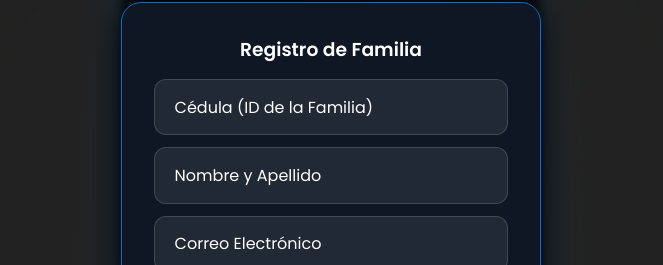
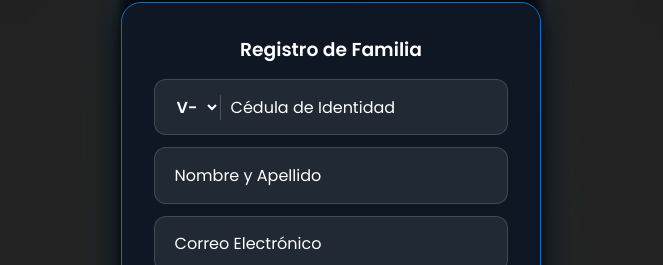
Before and after one commit to rrisandro/SIGAS, a Vue app: page /login in a window 1280 px wide. Both pictures are taken after a click on the button "Registrarse". Shown: the part 143-408 px from the top of the page, without its empty margins (309-972 px from the left). Built offline with nearby package versions, Linux system fonts and the light colour scheme; no server answers; the database is empty.

Commit message:
Recuperacion de password y validacion de los inputs

```diff
--- a/src/views/LoginView.vue
+++ b/src/views/LoginView.vue
@@ -1,7 +1,8 @@
 <template>
   <div class="login-page" :style="{ backgroundImage: `url(${bgImage})` }">
     <div class="card">
-      <form class="form" @submit.prevent="handleLogin">
+      <!-- VISTA DE LOGIN PRINCIPAL -->
+      <form v-if="!isResetMode && !isUpdatePasswordMode" class="form" @submit.prevent="handleLogin">
         <div class="logo-container">
           <img :src="logoImage" alt="SIGAS Logo" class="brand-logo" />
         </div>
@@ -46,7 +47,72 @@
           <button type="button" class="button2" @click="abrirModalRegistro">Registrarse</button>
         </div>
 
-        <button type="button" class="button3" @click="onForgotClick">¿Olvidaste tu contraseña?</button>
+        <button type="button" class="button3" @click="isResetMode = true; error = ''; notice = '';">¿Olvidaste tu contraseña?</button>
+      </form>
+
+      <!-- VISTA DE SOLICITUD DE RECUPERACIÓN -->
+      <form v-else-if="isResetMode && !isUpdatePasswordMode" class="form" @submit.prevent="handlePasswordResetRequest">
+        <div class="logo-container">
+          <img :src="logoImage" alt="SIGAS Logo" class="brand-logo" />
+        </div>
+
+        <h2 id="heading">Recuperar Contraseña</h2>
+        <p class="instruction-text">Ingresa tu correo electrónico registrado y te enviaremos un enlace para restablecer tu contraseña.</p>
+
+        <div class="field">
+          <svg viewBox="0 0 16 16" fill="currentColor" class="input-icon" xmlns="http://www.w3.org/2000/svg">
+            <path d="M13.106 7.222c0-2.967-2.249-5.032-5.482-5.032-3.35 0-5.646 2.318-5.646 5.702 0 3.493 2.235 5.708 5.762 5.708.862 0 1.689-.123 2.304-.335v-.862c-.43.199-1.354.328-2.29.328-2.926 0-4.813-1.88-4.813-4.798 0-2.844 1.921-4.881 4.594-4.881 2.735 0 4.608 1.688 4.608 4.156 0 1.682-.554 2.769-1.416 2.769-.492 0-.772-.28-.772-.76V5.206H8.923v.834h-.11c-.266-.595-.881-.964-1.6-.964-1.4 0-2.378 1.162-2.378 2.823 0 1.737.957 2.906 2.379 2.906.8 0 1.415-.39 1.709-1.087h.11c.081.67.703 1.148 1.503 1.148 1.572 0 2.57-1.415 2.57-3.643zm-7.177.704c0-1.197.54-1.907 1.456-1.907.93 0 1.524.738 1.524 1.907S8.308 9.84 7.371 9.84c-.895 0-1.442-.725-1.442-1.914z" />
+          </svg>
+          <input
+            v-model="resetEmail"
+            type="email"
+            class="input-field"
+            placeholder="Correo Electrónico"
+            required
+          />
+        </div>
+
+        <p v-if="error" class="error-text">{{ error }}</p>
+        <p v-if="notice" class="notice-text">{{ notice }}</p>
+
+        <div class="btn-group">
+          <button type="submit" class="button1" :disabled="loading">
+            {{ loading ? 'Enviando...' : 'Enviar Enlace' }}
+          </button>
+          <button type="button" class="button2" @click="isResetMode = false; error = ''; notice = '';">Volver</button>
+        </div>
+      </form>
+
+      <!-- VISTA PARA NUEVA CONTRASEÑA -->
+      <form v-else class="form" @submit.prevent="handleUpdatePassword">
+        <div class="logo-container">
+          <img :src="logoImage" alt="SIGAS Logo" class="brand-logo" />
+        </div>
+
+        <h2 id="heading">Nueva Contraseña</h2>
+        <p class="instruction-text">Ingresa tu nueva contraseña para actualizar el acceso al sistema.</p>
+
+        <div class="field">
+          <svg viewBox="0 0 16 16" fill="currentColor" class="input-icon" xmlns="http://www.w3.org/2000/svg">
+            <path d="M8 1a2 2 0 0 1 2 2v4H6V3a2 2 0 0 1 2-2zm3 6V3a3 3 0 0 0-6 0v4a2 2 0 0 0-2 2v5a2 2 0 0 0 2 2h6a2 2 0 0 0 2-2V9a2 2 0 0 0-2-2z" />
+          </svg>
+          <input
+            v-model="newPassword"
+            type="password"
+            class="input-field"
+            placeholder="Nueva Contraseña"
+            required
+          />
+        </div>
+
+        <p v-if="error" class="error-text">{{ error }}</p>
+        <p v-if="notice" class="notice-text">{{ notice }}</p>
+
+        <div class="btn-group">
+          <button type="submit" class="button1" :disabled="loading">
+            {{ loading ? 'Actualizando...' : 'Guardar Contraseña' }}
+          </button>
+        </div>
       </form>
     </div>
 
@@ -55,18 +121,43 @@
       <div class="modal-card">
         <h3>Registro de Familia</h3>
         <form @submit.prevent="handleRegister" class="modal-form">
-          <div class="field">
-            <input v-model="regCedula" type="number" class="input-field" placeholder="Cédula (ID de la Familia)" required />
+
+          <!-- SELECCIÓN V/E + CÉDULA LÍMITE 8 DÍGITOS -->
+          <div class="field cedula-group">
+            <select v-model="regTipoCedula" class="select-prefix">
+              <option value="V">V-</option>
+              <option value="E">E-</option>
+            </select>
+            <input
+              v-model="regCedula"
+              type="text"
+              inputmode="numeric"
+              class="input-field"
+              placeholder="Cédula de Identidad"
+              maxlength="8"
+              @input="soloNumerosCedula"
+              required
+            />
           </div>
 
+          <!-- NOMBRE Y APELLIDO (SOLO LETRAS) -->
           <div class="field">
-            <input v-model="regNombre" type="text" class="input-field" placeholder="Nombre y Apellido" required />
+            <input
+              v-model="regNombre"
+              type="text"
+              class="input-field"
+              placeholder="Nombre y Apellido"
+              @input="soloLetras"
+              required
+            />
           </div>
 
+          <!-- CORREO ELECTRÓNICO -->
           <div class="field">
             <input v-model="regEmail" type="email" class="input-field" placeholder="Correo Electrónico" required />
           </div>
 
+          <!-- SELECCIÓN DE CALLE -->
           <div class="field">
             <select v-model="regCalle" class="select-field" required>
               <option value="" disabled selected>Selecciona tu Calle</option>
@@ -76,6 +167,7 @@
             </select>
           </div>
 
+          <!-- CONTRASEÑA -->
           <div class="field">
             <input v-model="regPassword" type="password" class="input-field" placeholder="Contraseña" required />
           </div>
@@ -112,8 +204,15 @@ const error = ref('')
 const notice = ref('')
 const loading = ref(false)
 
+// Modos de Recuperación y Cambio de Contraseña
+const isResetMode = ref(false)
+const isUpdatePasswordMode = ref(false)
+const resetEmail = ref('')
+const newPassword = ref('')
+
 // Variables de Registro
 const mostrarModal = ref(false)
+const regTipoCedula = ref('V')
 const regCedula = ref('')
 const regNombre = ref('')
 const regEmail = ref('')
@@ -123,7 +222,6 @@ const regError = ref('')
 const loadingReg = ref(false)
 const listaCalles = ref([])
 
-// Cargar las calles activas registradas en Supabase
 onMounted(async () => {
   const { data, error: calleError } = await supabase
     .from('calles')
@@ -133,6 +231,11 @@ onMounted(async () => {
   if (!calleError && data) {
     listaCalles.value = data
   }
+
+  const hash = window.location.hash
+  if (hash && hash.includes('type=recovery')) {
+    isUpdatePasswordMode.value = true
+  }
 })
 
 function abrirModalRegistro() {
@@ -140,13 +243,23 @@ function abrirModalRegistro() {
   mostrarModal.value = true
 }
 
-// Proceso de Inicio de Sesión
+// Filtros en tiempo real
+function soloLetras(event) {
+  regNombre.value = event.target.value.replace(/[^a-zA-AáéíóúÁÉÍÓÚñÑ\s]/g, '')
+}
+
+function soloNumerosCedula(event) {
+  let val = event.target.value.replace(/\D/g, '')
+  if (val.length > 8) val = val.slice(0, 8)
+  regCedula.value = val
+}
+
+// Proceso de Login
 async function handleLogin() {
   error.value = ''
   notice.value = ''
   loading.value = true
 
-  // 1. Iniciar sesión en Supabase Auth
   const { data: authData, error: authError } = await supabase.auth.signInWithPassword({
     email: loginEmail.value.trim(),
     password: loginPassword.value,
@@ -158,7 +271,6 @@ async function handleLogin() {
     return
   }
 
-  // 2. Consultar la tabla familias para obtener el id_cargo y datos de la familia
   const { data: familiaData } = await supabase
     .from('familias')
     .select('id_cargo, nombre_familia, id')
@@ -167,7 +279,6 @@ async function handleLogin() {
 
   loading.value = false
 
-  // Mapear id_cargo a la cadena de rol que espera el router ('admin', 'jefe', 'familia')
   const cargoMap = {
     1: 'admin',
     2: 'jefe',
@@ -176,7 +287,6 @@ async function handleLogin() {
 
   const userRole = cargoMap[familiaData?.id_cargo] || 'familia'
 
-  // 3. Establecer la sesión en useAuth y localStorage
   setSession({
     id: familiaData?.id || authData.user.id,
     authId: authData.user.id,
@@ -185,7 +295,6 @@ async function handleLogin() {
     rol: userRole,
   })
 
-  // 4. Redirigir según el rol
   if (userRole === 'admin') {
     router.push('/admin/dashboard')
   } else if (userRole === 'jefe') {
@@ -195,14 +304,67 @@ async function handleLogin() {
   }
 }
 
-// Proceso de Registro Completo
+// Enviar correo de recuperación
+async function handlePasswordResetRequest() {
+  error.value = ''
+  notice.value = ''
+  loading.value = true
+
+  const { error: resetError } = await supabase.auth.resetPasswordForEmail(resetEmail.value.trim(), {
+    redirectTo: window.location.origin + '/login',
+  })
+
+  loading.value = false
+
+  if (resetError) {
+    error.value = 'Error al enviar el correo: ' + resetError.message
+  } else {
+    notice.value = '¡Correo enviado! Revisa tu bandeja de entrada para restablecer tu contraseña.'
+  }
+}
+
+// Actualizar contraseña
+async function handleUpdatePassword() {
+  error.value = ''
+  notice.value = ''
+  loading.value = true
+
+  const { error: updateError } = await supabase.auth.updateUser({
+    password: newPassword.value
+  })
+
+  loading.value = false
+
+  if (updateError) {
+    error.value = 'No se pudo actualizar la contraseña: ' + updateError.message
+  } else {
+    notice.value = '¡Contraseña actualizada con éxito! Ya puedes iniciar sesión.'
+    setTimeout(() => {
+      isUpdatePasswordMode.value = false
+      isResetMode.value = false
+      newPassword.value = ''
+      notice.value = ''
+    }, 2500)
+  }
+}
+
+// Proceso de Registro
 async function handleRegister() {
   regError.value = ''
+
+  if (!/^[a-zA-AáéíóúÁÉÍÓÚñÑ\s]+$/.test(regNombre.value.trim())) {
+    regError.value = 'El nombre solo debe contener letras y espacios.'
+    return
+  }
+
+  if (regCedula.value.length < 6) {
+    regError.value = 'Ingresa un número de cédula válido (mínimo 6 dígitos).'
+    return
+  }
+
   loadingReg.value = true
-
   const emailTrimmed = regEmail.value.trim()
 
-  // 1. Crear usuario en Authentication de Supabase
   const { data: authData, error: authErr } = await supabase.auth.signUp({
     email: emailTrimmed,
     password: regPassword.value,
@@ -228,14 +390,13 @@ async function handleRegister() {
     return
   }
 
-  // 2. Insertar registro en la tabla 'familias'
   const { error: dbError } = await supabase.from('familias').insert([
     {
       id: parseInt(regCedula.value),
       auth_id: authData.user.id,
-      nombre_familia: regNombre.value,
+      nombre_familia: regNombre.value.trim(),
       id_calle: parseInt(regCalle.value),
-      id_cargo: 3, // Cargo 3 = Familia por defecto
+      id_cargo: 3,
       activo: true
     }
   ])
@@ -250,11 +411,6 @@ async function handleRegister() {
     loginEmail.value = emailTrimmed
     loginPassword.value = ''
   }
-}
-
-function onForgotClick() {
-  error.value = ''
-  notice.value = 'Contacta al jefe de tu calle o al administrador para recuperar tu acceso.'
 }
 </script>
 
@@ -278,7 +434,6 @@ function onForgotClick() {
   justify-content: center;
   align-items: center;
   background-repeat: no-repeat;
-  /* Desplaza la imagen de fondo más hacia abajo para que el texto SIGAS quede visible abajo del login */
   background-position: center 92%;
   background-size: cover;
   background-attachment: fixed;
@@ -305,13 +460,8 @@ function onForgotClick() {
   transition: transform 0.4s cubic-bezier(0.175, 0.885, 0.32, 1.275), box-shadow 0.4s ease;
 }
 
-.card:hover {
-  transform: translateY(-4px);
-  box-shadow: 0px 18px 45px rgba(0, 0, 0, 0.8), 0px 0px 35px rgba(0, 114, 206, 0.4);
-}
-
 .form {
-  width: 420px; /* Login un poco más ancho y grande */
+  width: 420px;
   padding: 2.8em 2.4em;
   background-color: rgba(15, 23, 36, 0.80);
   color: #fff;
@@ -331,7 +481,7 @@ function onForgotClick() {
 }
 
 .brand-logo {
-  width: 125px; /* Logo interno un poco más grande */
+  width: 125px;
   height: 125px;
   border-radius: 50%;
   object-fit: cover;
@@ -347,12 +497,19 @@ function onForgotClick() {
 
 #heading {
   text-align: center;
-  margin: 0 0 10px 0;
+  margin: 0 0 5px 0;
   color: #ffffff;
   font-size: 1.65em;
   font-weight: 600;
   letter-spacing: 0.5px;
   text-shadow: 0px 2px 4px rgba(0, 0, 0, 0.5);
+}
+
+.instruction-text {
+  text-align: center;
+  font-size: 0.88em;
+  color: #cbd5e1;
+  margin: 0 0 5px 0;
 }
 
 .field {
@@ -372,11 +529,34 @@ function onForgotClick() {
   box-shadow: 0 0 10px rgba(0, 114, 206, 0.4);
 }
 
+.cedula-group {
+  display: flex;
+  align-items: center;
+  gap: 0.5em;
+}
+
+.select-prefix {
+  background: none;
+  border: none;
+  color: #ffffff;
+  font-size: 1em;
+  font-weight: 600;
+  font-family: 'Poppins', sans-serif;
+  outline: none;
+  cursor: pointer;
+  padding-right: 6px;
+  border-right: 1px solid rgba(255, 255, 255, 0.2);
+}
+
+.select-prefix option {
+  background-color: #0f1724;
+  color: #ffffff;
+}
+
 .input-icon {
   height: 1.25em;
   width: 1.25em;
   fill: #ffffff;
-  transition: fill 0.3s ease;
   flex-shrink: 0;
 }
 
```
